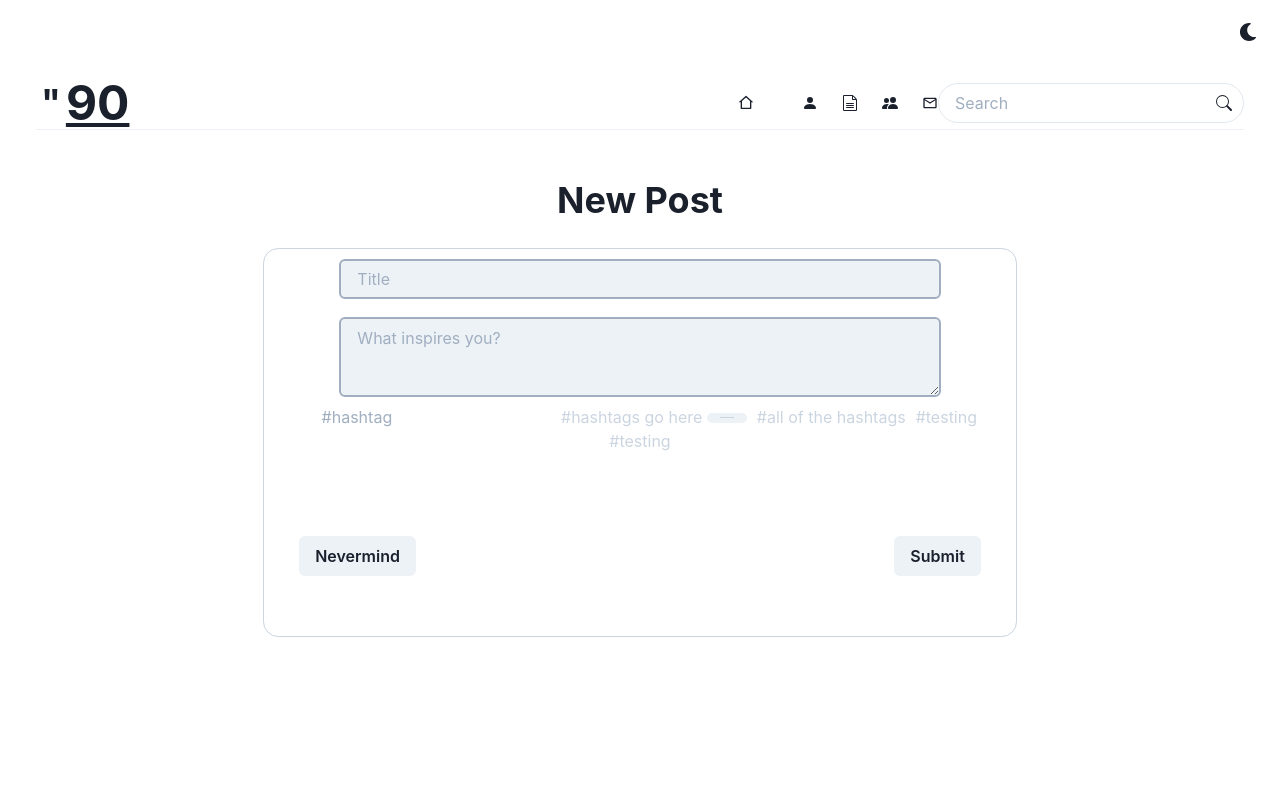
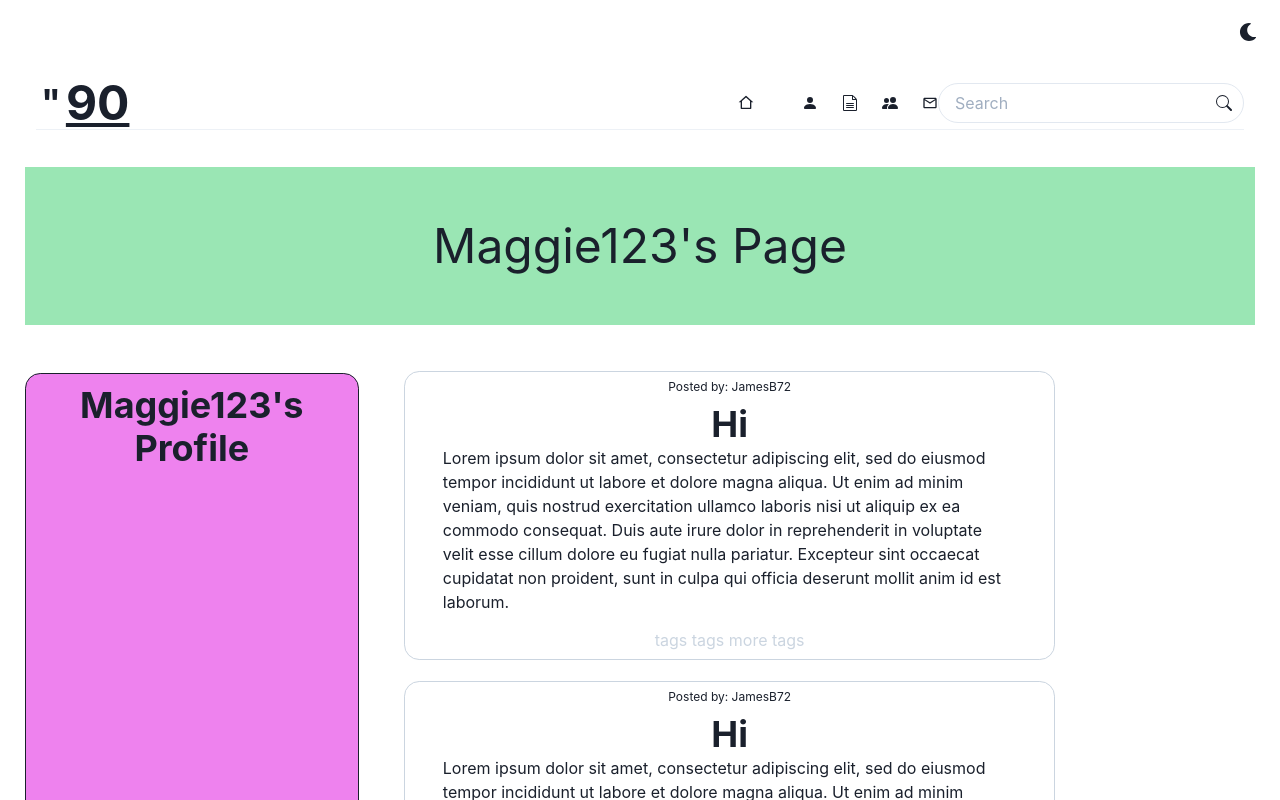
Before and after one commit to JBondeson19/ninety_frontend, a React (Create React App) app: page / in a window 1280 px wide. Shown: the top 800 px of the page. Built offline with nearby package versions, Linux system fonts and the light colour scheme.

Commit message:
"built profile page"

```diff
--- a/src/App.js
+++ b/src/App.js
@@ -6,7 +6,7 @@ import {
 } from '@chakra-ui/react';
 import { ColorModeSwitcher } from "./ColorModeSwitcher";
 
-import CreatePostContainer from './components/Body/CreatePostContainer';
+import ProfileContainer from "./components/ProfileComponents/ProfileContainer"
 import Navbar from './components/Navbar/Navbar';
 
 
@@ -16,7 +16,7 @@ function App() {
         <Grid minH="40vh" p={3}>
         <ColorModeSwitcher justifySelf="flex-end" />
           <Navbar />
-          <CreatePostContainer />
+          <ProfileContainer />
         </Grid>
     </ChakraProvider>
   );
--- /dev/null
+++ b/src/components/PostComponents/AllPostsComponent.js
@@ -0,0 +1,22 @@
+import React from 'react'
+import PostContainer from "./PostContainer"
+import {
+    GridItem,
+    Heading,
+    Spacer,
+} from "@chakra-ui/react";
+
+class AllPostsComponent extends React.Component {
+    render() {
+        return (
+           <GridItem rowSpan={4} colSpan={4} align="center" direction="column" >
+                <PostContainer />
+                <PostContainer />
+                <PostContainer />
+           </GridItem>
+        )
+    }
+}
+
+
+export default AllPostsComponent
--- a/src/components/Body/CreatePostContainer.js
+++ b/src/components/PostComponents/CreatePostContainer.js
@@ -1,7 +1,6 @@
 import React from 'react'
 import TagList from './TagList'
 import {
-    Flex,
     Input,
     Textarea,
     Box,
--- /dev/null
+++ b/src/components/PostComponents/PostContainer.js
@@ -0,0 +1,31 @@
+import React from 'react'
+import {
+    Box,
+    Grid,
+    Container,
+    Center,
+    Button,
+    Stack,
+    Text,
+    Heading
+} from "@chakra-ui/react"
+
+export default function PostContainer() {
+    return (
+        <Grid m="3%" border="1px" borderColor="gray.300"  borderRadius="0.95em" >
+            <Text margin="1%" fontSize="xs"> Posted by: JamesB72 </Text>
+            <Center>
+                <Heading>Hi</Heading>
+            </Center>
+
+            <Stack>
+                <Container align="left"> Lorem ipsum dolor sit amet, consectetur adipiscing elit, sed do eiusmod tempor incididunt ut labore et dolore magna aliqua. Ut enim ad minim veniam, quis nostrud exercitation ullamco laboris nisi ut aliquip ex ea commodo consequat. Duis aute irure dolor in reprehenderit in voluptate velit esse cillum dolore eu fugiat nulla pariatur. Excepteur sint occaecat cupidatat non proident, sunt in culpa qui officia deserunt mollit anim id est laborum. </Container>
+                <Box color="gray.300" p="1%" >
+                    tags
+                    tags
+                    more tags
+                </Box>
+            </Stack>
+        </Grid>
+    )
+}
--- /dev/null
+++ b/src/components/ProfileComponents/Profile.js
@@ -0,0 +1,13 @@
+import React from 'react'
+import {
+    GridItem,
+    Heading
+} from "@chakra-ui/react"
+
+export default function Profile() {
+    return (
+        <GridItem rowSpan={3} colSpan={2} border="1px" bg="violet" align="center" mt="7%" borderRadius="0.95em">
+            <Heading m="3%" > Maggie123's Profile</Heading>
+        </GridItem>
+    )
+}
--- /dev/null
+++ b/src/components/ProfileComponents/ProfileContainer.js
@@ -0,0 +1,34 @@
+import React from 'react'
+import Profile from "./Profile";
+import {
+    Grid,
+    Box,
+    Center,
+    Text
+} from "@chakra-ui/react";
+import AllPostsComponent from "../PostComponents/AllPostsComponent"
+
+export default function ProfileContainer() {
+
+    return (
+        <Box m="1%">
+            <Center bg="green.200" h="7%" w="100%" >
+                <Text fontSize="5xl">
+                    Maggie123's Page
+                </Text>
+            </Center>
+            <Grid
+                templateColumns="repeat(7, 1fr)"
+                templateRows="repeat(9, 1fr)"
+                gap={6}
+                mt="2%"
+            >
+                <Profile />
+                <AllPostsComponent />
+
+
+
+            </Grid>
+        </Box>
+    )
+}
```
Also changed, not shown: src/components/PostComponents/TagList.js (renamed from src/components/Body/TagList.js), 1 other file (tests, documents, lock files or other folders).
